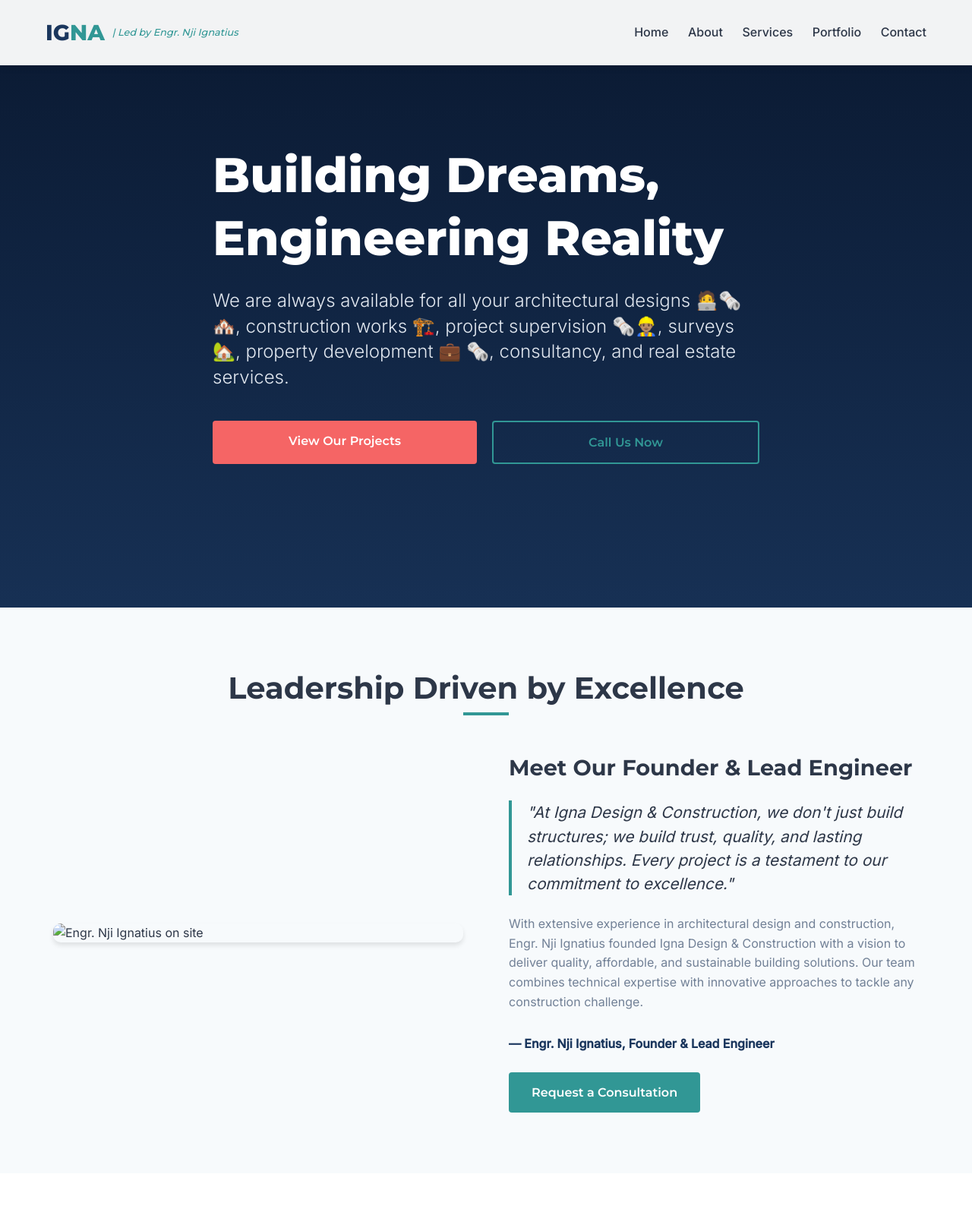
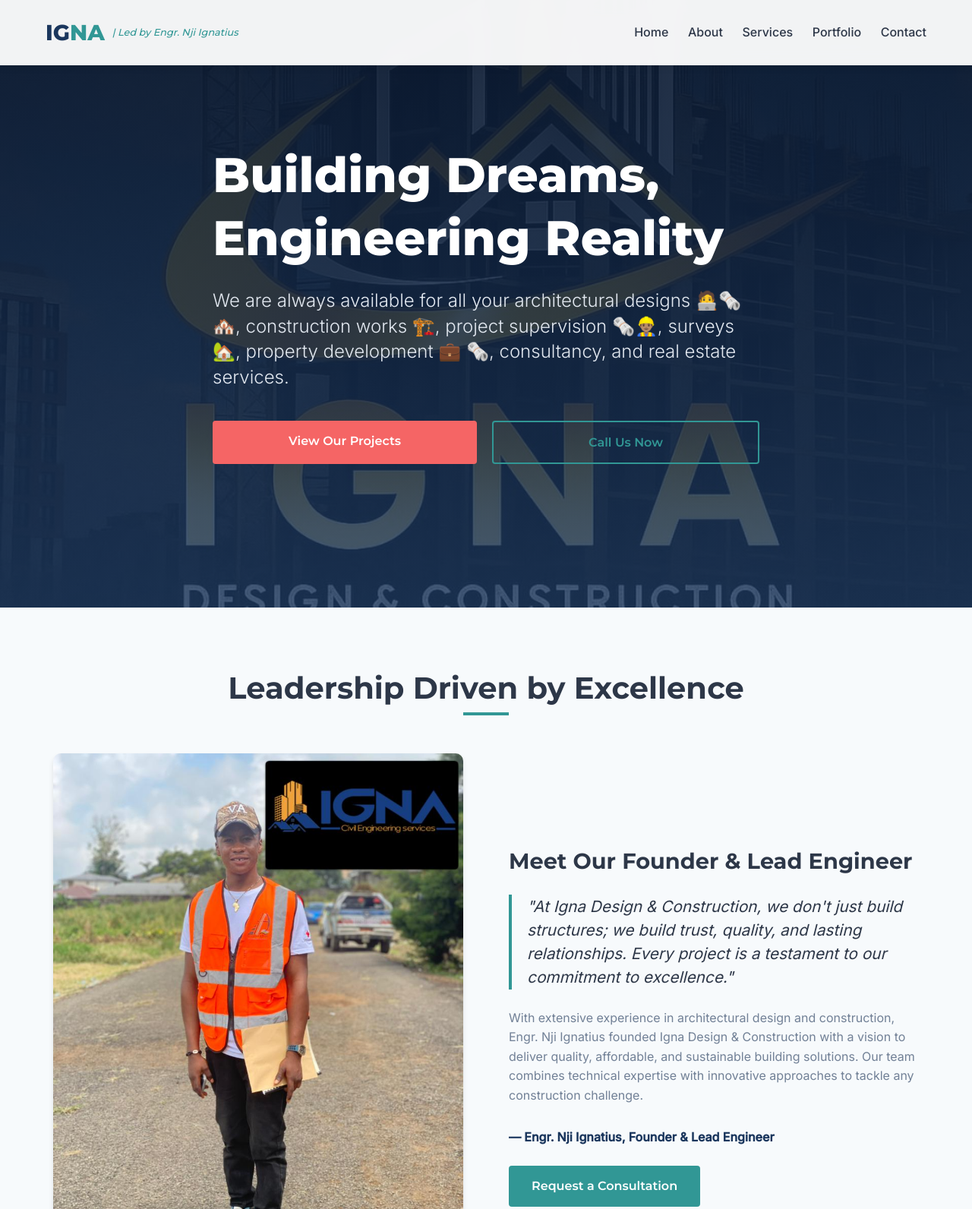
Before and after one commit to Tseprosper1234/ignaconstruction, a plain HTML site: page index.html in a window 1280 px wide. Shown: the top 1592 px of the page at 76% size. Drawn offline with Linux system fonts and the light colour scheme.

Commit message:
Update index.html

```diff
--- a/index.html
+++ b/index.html
@@ -47,7 +47,7 @@
     </script>
 
     <link rel="canonical" href="https://ignadesignconstruction.com">
-    <link rel="icon" href="./assets/image/IMG-20251228-WA0004.jpg" type="image/png">
+    <link rel="icon" href="./assets/images/IMG-20251228-WA0004.jpg" type="image/png">
     <link rel="stylesheet" href="https://cdnjs.cloudflare.com/ajax/libs/font-awesome/6.4.0/css/all.min.css">
     <link href="https://fonts.googleapis.com/css2?family=Montserrat:wght@400;500;600;700;800&family=Inter:wght@300;400;500&display=swap" rel="stylesheet">
     <style>
@@ -304,7 +304,7 @@
             width: 100%;
             height: 100%;
             background: linear-gradient(rgba(10, 25, 49, 0.9), rgba(26, 54, 93, 0.8)),
-                        url('./assets/image/IMG-20251228-WA0004.jpg') no-repeat center center;
+                        url('./assets/images/IMG-20251228-WA0004.jpg') no-repeat center center;
             background-size: cover;
             background-position: center;
             background-attachment: fixed;
@@ -1075,7 +1075,7 @@
 
                 <div class="ceo-container">
                     <div class="ceo-image">
-                        <img src="./assets/image/db57a6bc35184d20998e2230bbdfca3e.jpg" alt="Engr. Nji Ignatius on site" loading="lazy">
+                        <img src="./assets/images/db57a6bc35184d20998e2230bbdfca3e.jpg" alt="Engr. Nji Ignatius on site" loading="lazy">
                     </div>
 
                     <div class="ceo-content">
@@ -1754,4 +1754,5 @@
         }
     </script>
 </body>
+
 </html>
```
